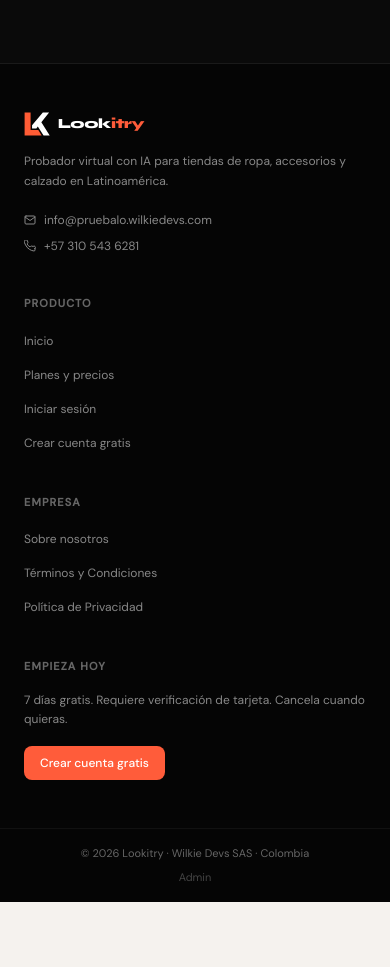
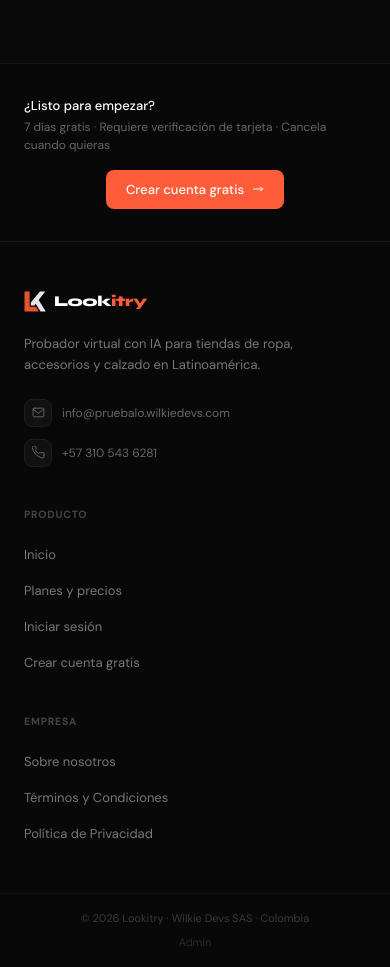
Before and after one commit to depper-IA/Lookitry, a Next.js app in the folder frontend/: page / in a window 390 px wide. Shown: the part 9156-10123 px from the top of the page. Before the commit the page ends 10058 px from the top, so only its background shows below. Built offline with nearby package versions, Linux system fonts and the light colour scheme; no server answers.

Commit message:
design: rediseño footer — franja CTA, iconos contacto, mejor jerarquía visual

```diff
--- a/frontend/src/app/sobre-nosotros/page.tsx
+++ b/frontend/src/app/sobre-nosotros/page.tsx
@@ -1,6 +1,5 @@
 import type { Metadata } from 'next';
 import Link from 'next/link';
-import Image from 'next/image';
 import { LandingNav } from '@/components/landing/LandingNav';
 import { LandingFooter } from '@/components/landing/LandingFooter';
 
--- a/frontend/src/components/landing/LandingFooter.tsx
+++ b/frontend/src/components/landing/LandingFooter.tsx
@@ -1,50 +1,108 @@
 import Link from 'next/link';
 import Image from 'next/image';
 
+const NAV_PRODUCTO = [
+  { label: 'Inicio', href: '/' },
+  { label: 'Planes y precios', href: '/planes' },
+  { label: 'Iniciar sesión', href: '/login' },
+  { label: 'Crear cuenta gratis', href: '/register' },
+];
+
+const NAV_EMPRESA = [
+  { label: 'Sobre nosotros', href: '/sobre-nosotros' },
+  { label: 'Términos y Condiciones', href: '/terminos' },
+  { label: 'Política de Privacidad', href: '/politicas-privacidad' },
+];
+
+function IconMail() {
+  return (
+    <svg width="13" height="13" viewBox="0 0 24 24" fill="none" stroke="currentColor" strokeWidth="1.8" strokeLinecap="round" aria-hidden="true">
+      <path d="M4 4h16c1.1 0 2 .9 2 2v12c0 1.1-.9 2-2 2H4c-1.1 0-2-.9-2-2V6c0-1.1.9-2 2-2z" />
+      <polyline points="22,6 12,13 2,6" />
+    </svg>
+  );
+}
+
+function IconPhone() {
+  return (
+    <svg width="13" height="13" viewBox="0 0 24 24" fill="none" stroke="currentColor" strokeWidth="1.8" strokeLinecap="round" aria-hidden="true">
+      <path d="M22 16.92v3a2 2 0 01-2.18 2 19.79 19.79 0 01-8.63-3.07A19.5 19.5 0 013.07 9.81 19.79 19.79 0 01.01 1.18 2 2 0 012 0h3a2 2 0 012 1.72c.127.96.361 1.903.7 2.81a2 2 0 01-.45 2.11L6.09 7.91a16 16 0 006 6l1.27-1.27a2 2 0 012.11-.45c.907.339 1.85.573 2.81.7A2 2 0 0122 16.92z" />
+    </svg>
+  );
+}
+
+function IconArrow() {
+  return (
+    <svg width="12" height="12" viewBox="0 0 24 24" fill="none" stroke="currentColor" strokeWidth="2" strokeLinecap="round" aria-hidden="true">
+      <path d="M17 8l4 4m0 0l-4 4m4-4H3" />
+    </svg>
+  );
+}
+
 export function LandingFooter() {
   return (
-    <footer className="bg-[#050505] border-t border-[#1a1a1a]">
+    <footer className="bg-[#080808] border-t border-[#161616]">
+
+      {/* Franja superior — CTA */}
+      <div className="border-b border-[#161616]">
+        <div className="max-w-6xl mx-auto px-6 md:px-8 py-8 flex flex-col sm:flex-row items-center justify-between gap-4">
+          <div>
+            <p className="text-[13px] font-medium text-white mb-0.5">¿Listo para empezar?</p>
+            <p className="text-[12px] text-[#666]">7 días gratis · Requiere verificación de tarjeta · Cancela cuando quieras</p>
+          </div>
+          <Link
+            href="/register"
+            className="inline-flex items-center gap-2 bg-[#FF5C3A] hover:bg-[#e84d2c] text-white text-[13px] font-medium px-5 py-2.5 rounded-lg transition-all duration-200 hover:-translate-y-0.5 active:scale-95 whitespace-nowrap flex-shrink-0"
+          >
+            Crear cuenta gratis
+            <IconArrow />
+          </Link>
+        </div>
+      </div>
+
       {/* Cuerpo principal */}
-      <div className="max-w-6xl mx-auto px-6 md:px-8 py-12 md:py-14 grid grid-cols-1 sm:grid-cols-2 lg:grid-cols-4 gap-10">
+      <div className="max-w-6xl mx-auto px-6 md:px-8 py-12 grid grid-cols-1 sm:grid-cols-2 lg:grid-cols-[2fr_1fr_1fr] gap-10 lg:gap-16">
 
-        {/* Columna 1 — Marca */}
-        <div className="lg:col-span-1">
-          <Link href="/" className="flex items-center gap-2 mb-4">
+        {/* Columna 1 — Marca + contacto */}
+        <div>
+          {/* Logo */}
+          <Link href="/" className="inline-flex items-center gap-2 mb-5 group">
             <Image
               src="/logo.svg"
               alt="Lookitry"
-              width={24}
-              height={24}
-              className="object-contain h-6 w-auto"
+              width={22}
+              height={22}
+              className="object-contain opacity-90 group-hover:opacity-100 transition-opacity"
             />
-            <span className="font-syne font-extrabold text-sm text-white tracking-tight">
+            <span className="font-syne font-extrabold text-[15px] text-white tracking-tight">
               Look<span className="text-[#FF5C3A]">itry</span>
             </span>
           </Link>
-          <p className="text-[12px] text-[#888] leading-relaxed mb-5">
+
+          <p className="text-[13px] text-[#777] leading-relaxed mb-6 max-w-[280px]">
             Probador virtual con IA para tiendas de ropa, accesorios y calzado en Latinoamérica.
           </p>
+
           {/* Contacto */}
-          <div className="flex flex-col gap-2">
+          <div className="flex flex-col gap-3">
             <a
               href="mailto:info@pruebalo.wilkiedevs.com"
-              className="flex items-center gap-2 text-[12px] text-[#888] hover:text-white transition-colors"
+              className="inline-flex items-center gap-2.5 text-[12px] text-[#666] hover:text-[#FF5C3A] transition-colors group"
             >
-              <svg width="12" height="12" viewBox="0 0 24 24" fill="none" stroke="currentColor" strokeWidth="2" strokeLinecap="round" aria-hidden="true">
-                <path d="M4 4h16c1.1 0 2 .9 2 2v12c0 1.1-.9 2-2 2H4c-1.1 0-2-.9-2-2V6c0-1.1.9-2 2-2z" />
-                <polyline points="22,6 12,13 2,6" />
-              </svg>
+              <span className="w-7 h-7 rounded-lg bg-[#111] border border-[#1e1e1e] flex items-center justify-center flex-shrink-0 group-hover:border-[#FF5C3A]/30 transition-colors">
+                <IconMail />
+              </span>
               info@pruebalo.wilkiedevs.com
             </a>
             <a
               href="https://wa.me/573105436281"
               target="_blank"
               rel="noopener noreferrer"
-              className="flex items-center gap-2 text-[12px] text-[#888] hover:text-white transition-colors"
+              className="inline-flex items-center gap-2.5 text-[12px] text-[#666] hover:text-[#FF5C3A] transition-colors group"
             >
-              <svg width="12" height="12" viewBox="0 0 24 24" fill="none" stroke="currentColor" strokeWidth="2" strokeLinecap="round" aria-hidden="true">
-                <path d="M22 16.92v3a2 2 0 01-2.18 2 19.79 19.79 0 01-8.63-3.07A19.5 19.5 0 013.07 9.81 19.79 19.79 0 01.01 1.18 2 2 0 012 0h3a2 2 0 012 1.72c.127.96.361 1.903.7 2.81a2 2 0 01-.45 2.11L6.09 7.91a16 16 0 006 6l1.27-1.27a2 2 0 012.11-.45c.907.339 1.85.573 2.81.7A2 2 0 0122 16.92z" />
-              </svg>
+              <span className="w-7 h-7 rounded-lg bg-[#111] border border-[#1e1e1e] flex items-center justify-center flex-shrink-0 group-hover:border-[#FF5C3A]/30 transition-colors">
+                <IconPhone />
+              </span>
               +57 310 543 6281
             </a>
           </div>
@@ -52,16 +110,14 @@
 
         {/* Columna 2 — Producto */}
         <div>
-          <p className="text-[11px] font-semibold uppercase tracking-widest text-[#666] mb-4">Producto</p>
-          <ul className="flex flex-col gap-2.5">
-            {[
-              { label: 'Inicio', href: '/' },
-              { label: 'Planes y precios', href: '/planes' },
-              { label: 'Iniciar sesión', href: '/login' },
-              { label: 'Crear cuenta gratis', href: '/register' },
-            ].map(l => (
+          <p className="text-[10px] font-semibold uppercase tracking-[.12em] text-[#444] mb-5">Producto</p>
+          <ul className="flex flex-col gap-3">
+            {NAV_PRODUCTO.map(l => (
               <li key={l.href}>
-                <Link href={l.href} className="text-[12px] text-[#888] hover:text-white transition-colors">
+                <Link
+                  href={l.href}
+                  className="text-[13px] text-[#777] hover:text-white transition-colors"
+                >
                   {l.label}
                 </Link>
               </li>
@@ -71,51 +127,37 @@
 
         {/* Columna 3 — Empresa */}
         <div>
-          <p className="text-[11px] font-semibold uppercase tracking-widest text-[#666] mb-4">Empresa</p>
-          <ul className="flex flex-col gap-2.5">
-            {[
-              { label: 'Sobre nosotros', href: '/sobre-nosotros' },
-              { label: 'Términos y Condiciones', href: '/terminos' },
-              { label: 'Política de Privacidad', href: '/politicas-privacidad' },
-            ].map(l => (
+          <p className="text-[10px] font-semibold uppercase tracking-[.12em] text-[#444] mb-5">Empresa</p>
+          <ul className="flex flex-col gap-3">
+            {NAV_EMPRESA.map(l => (
               <li key={l.href}>
-                <Link href={l.href} className="text-[12px] text-[#888] hover:text-white transition-colors">
+                <Link
+                  href={l.href}
+                  className="text-[13px] text-[#777] hover:text-white transition-colors"
+                >
                   {l.label}
                 </Link>
               </li>
             ))}
           </ul>
         </div>
-
-        {/* Columna 4 — CTA */}
-        <div>
-          <p className="text-[11px] font-semibold uppercase tracking-widest text-[#666] mb-4">Empieza hoy</p>
-          <p className="text-[12px] text-[#888] leading-relaxed mb-4">
-            7 días gratis. Requiere verificación de tarjeta. Cancela cuando quieras.
-          </p>
-          <Link
-            href="/register"
-            className="inline-block bg-[#FF5C3A] hover:bg-[#e84d2c] text-white text-[12px] font-medium px-4 py-2 rounded-lg transition-colors"
-          >
-            Crear cuenta gratis
-          </Link>
-        </div>
       </div>
 
       {/* Barra inferior */}
-      <div className="border-t border-[#111] px-6 md:px-8 py-4">
-        <div className="max-w-6xl mx-auto flex flex-col sm:flex-row items-center justify-between gap-2">
-          <p className="text-[11px] text-[#666]">
+      <div className="border-t border-[#111]">
+        <div className="max-w-6xl mx-auto px-6 md:px-8 py-4 flex flex-col sm:flex-row items-center justify-between gap-2">
+          <p className="text-[11px] text-[#3a3a3a]">
             © {new Date().getFullYear()} Lookitry · Wilkie Devs SAS · Colombia
           </p>
           <Link
             href="/admin/login"
-            className="text-[11px] text-[#444] hover:text-[#777] transition-colors"
+            className="text-[11px] text-[#2a2a2a] hover:text-[#555] transition-colors"
           >
             Admin
           </Link>
         </div>
       </div>
+
     </footer>
   );
 }
```
